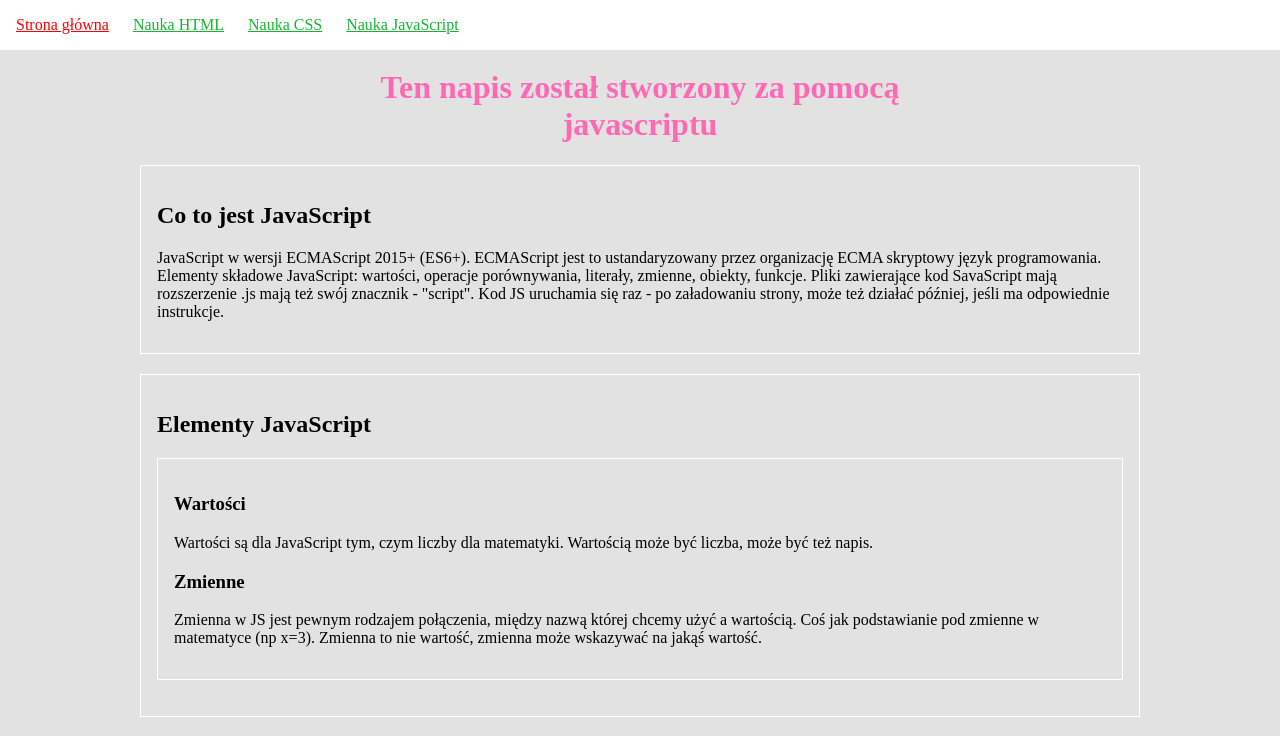
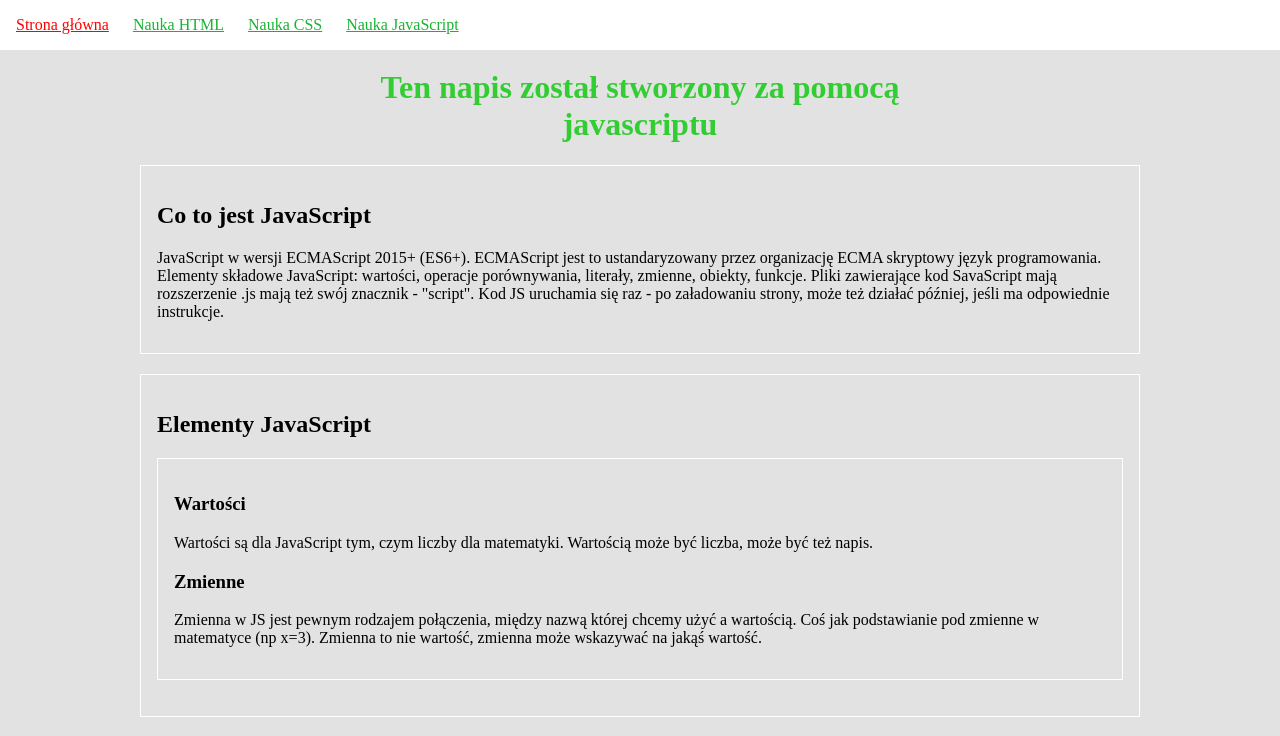
Before and after one commit to michalpekacz/homepage, a plain HTML site: page nauka-js.html in a window 1280 px wide. Shown: the top 736 px of the page. Drawn offline with Linux system fonts and the light colour scheme.

Commit message:
week 4 final v2

```diff
--- a/style.css
+++ b/style.css
@@ -60,7 +60,7 @@ section {
   text-align: center;
 }
 .main-header__heading--js{
-  color: hotpink;
+  color: limegreen;
 }
 .navigation {
   background: rgb(255, 255, 255);
```
